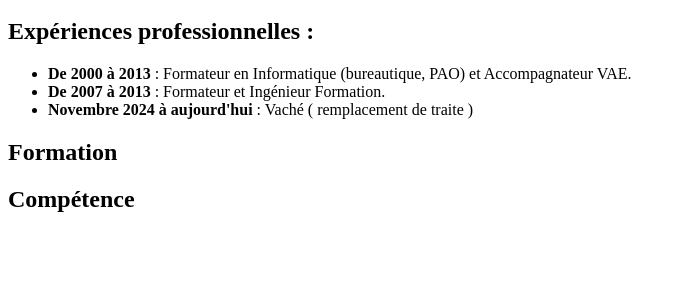
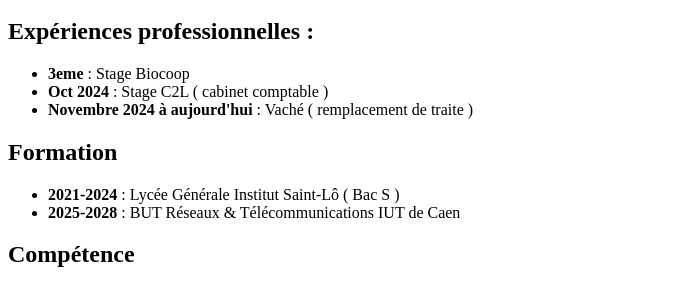
Before and after one commit to xXGabinXx/R109_TD, a plain HTML site: page index.html in a window 1280 px wide. Shown: the part 236-542 px from the top of the page, without its empty margins (0-682 px from the left). Drawn offline with Linux system fonts and the light colour scheme.

Commit message:
ajoutre feuille css

```diff
--- a/index.html
+++ b/index.html
@@ -4,8 +4,10 @@
     <meta charset="UTF-8">
     <meta name="viewport" content="width=device-width, initial-scale=1.0">
     <title>DELAUNAY Gabin</title>
+    <link rel="stylesheet" href="style.css" />
 </head>
 <body>
+
     <h1>CV DELAUNAY Gabin</h1>
 
     <p>
@@ -17,11 +19,10 @@
     <h2>Expériences professionnelles : </h2>
     <ul>
       <li>
-        <strong>De 2000 à 2013</strong> : Formateur en Informatique
-        (bureautique, PAO) et Accompagnateur VAE.
+        <strong>3eme</strong> : Stage Biocoop
       </li>
       <li>
-        <strong>De 2007 à 2013</strong> : Formateur et Ingénieur Formation.
+        <strong>Oct 2024</strong> : Stage C2L ( cabinet comptable )
       </li>
       <li>
         <strong>Novembre 2024 à aujourd'hui</strong> : Vaché ( remplacement de traite )
@@ -29,6 +30,14 @@
     </ul>
 
     <h2>Formation</h2>
+    <ul>
+      <li>
+        <strong>2021-2024</strong> : Lycée Générale Institut Saint-Lô ( Bac S )
+      </li>
+      <li>
+        <strong>2025-2028</strong> : BUT Réseaux & Télécommunications IUT de Caen
+      </li>
+    </ul>
     <h2>Compétence</h2>
 </body>
 </html>
```
